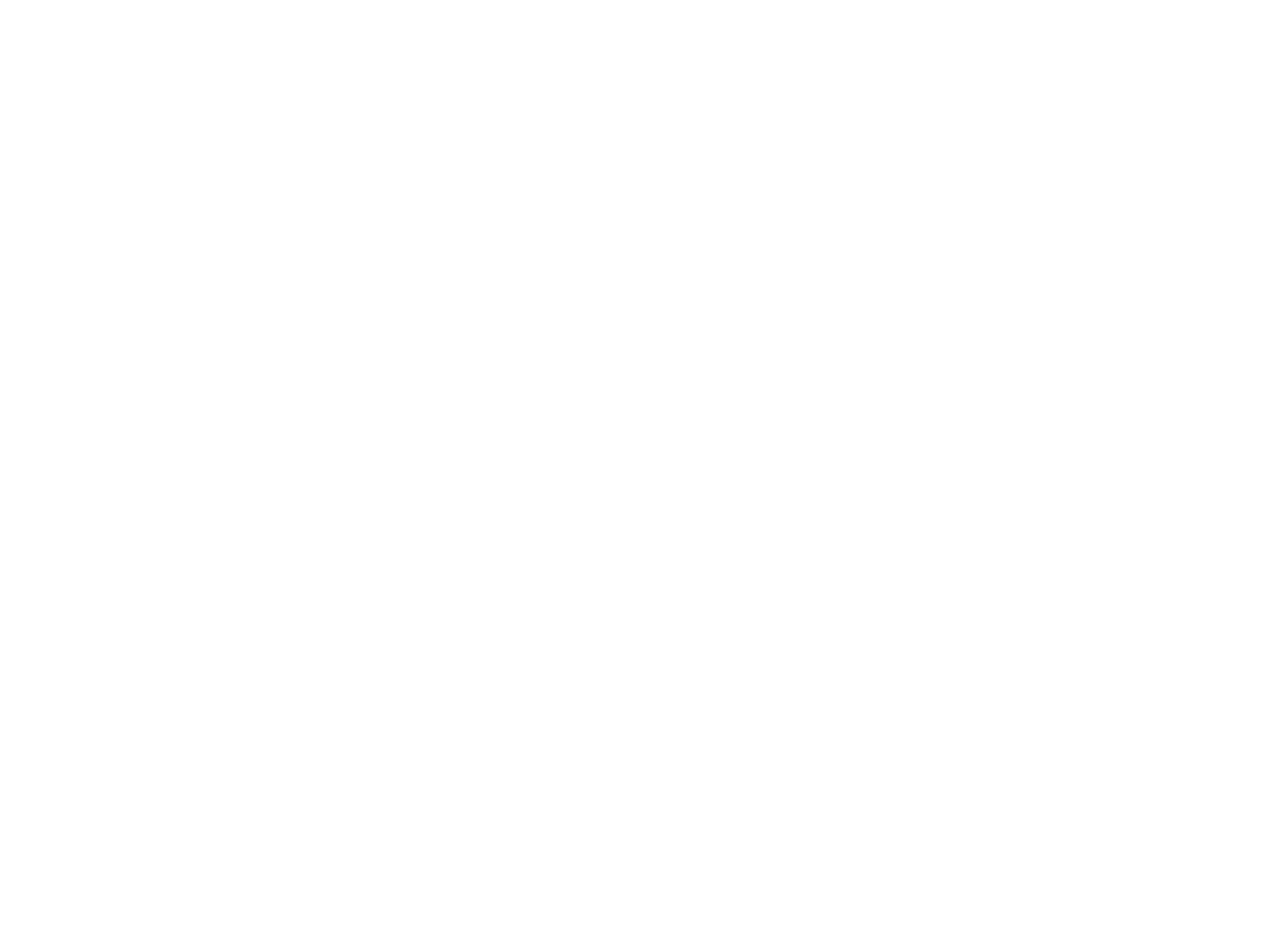
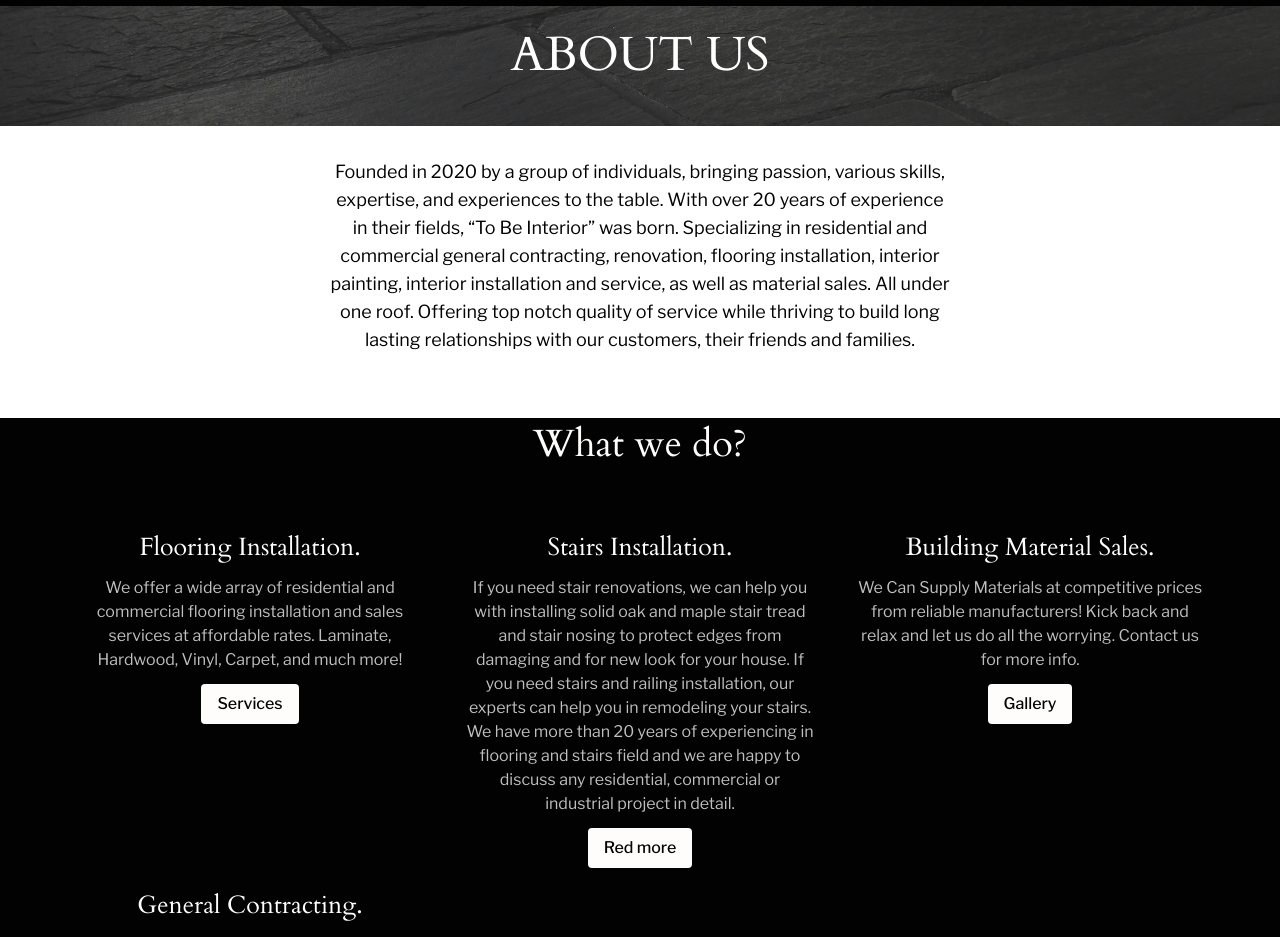
Before and after one commit to phanhuulan1/Tony-wood-floor-stairs-tiles, a Next.js app: page /about in a window 1280 px wide. Shown: the part 181-1118 px from the top of the page. Before the commit the page ends 800 px from the top, so only its background shows below. Built offline with nearby package versions, Linux system fonts and the light colour scheme.

Commit message:
Create about page

```diff
--- a/src/app/about/page.tsx
+++ b/src/app/about/page.tsx
@@ -1,7 +1,106 @@
+import Footer from "@/components/Footer";
+import Header from "@/components/Header";
+import Link from "next/link";
+import AboutBannerBg from "../../assets/images/about-banner-bg.jpeg";
+
 const AboutPage = () => {
   return (
-    <main>
-      <h1>About page</h1>
+    <main id="about-page">
+      <Header />
+      <section className="section banner-section">
+        <div className="banner-wrapper">
+          <img
+            className="banner-img"
+            src={AboutBannerBg.src}
+            alt="Banner Background Image"
+          />
+          <div className="banner-bg-overlay" />
+          <div className="container banner-content">
+            <h1 className="banner-title">ABOUT US</h1>
+          </div>
+        </div>
+      </section>
+      <section className="section our-story-section">
+        <div className="container">
+          <p className="our-story-desc">
+            Founded in 2020 by a group of individuals, bringing passion, various
+            skills, expertise, and experiences to the table. With over 20 years
+            of experience in their fields, “To Be Interior” was born.
+            Specializing in residential and commercial general contracting,
+            renovation, flooring installation, interior painting, interior
+            installation and service, as well as material sales. All under one
+            roof. Offering top notch quality of service while thriving to build
+            long lasting relationships with our customers, their friends and
+            families.
+          </p>
+        </div>
+      </section>
+      <section className="section why-us-section">
+        <div className="container">
+          <h2 className="section-title">What we do?</h2>
+          <ul className="row why-us-list">
+            <li className="col-4 col-small-12 why-us-item">
+              <div className="card-body">
+                <p className="card-title">Flooring Installation.</p>
+                <p className="card-sub-title">
+                  We offer a wide array of residential and commercial flooring
+                  installation and sales services at affordable rates. Laminate,
+                  Hardwood, Vinyl, Carpet, and much more!
+                </p>
+                <Link className="card-link" href="/services">
+                  Services
+                </Link>
+              </div>
+            </li>
+            <li className="col-4 col-small-12 why-us-item">
+              <div className="card-body">
+                <p className="card-title">Stairs Installation.</p>
+                <p className="card-sub-title">
+                  If you need stair renovations, we can help you with installing
+                  solid oak and maple stair tread and stair nosing to protect
+                  edges from damaging and for new look for your house. If you
+                  need stairs and railing installation, our experts can help you
+                  in remodeling your stairs. We have more than 20 years of
+                  experiencing in flooring and stairs field and we are happy to
+                  discuss any residential, commercial or industrial project in
+                  detail.
+                </p>
+                <Link className="card-link" href="/services">
+                  Red more
+                </Link>
+              </div>
+            </li>
+            <li className="col-4 col-small-12 why-us-item">
+              <div className="card-body">
+                <p className="card-title">Building Material Sales.</p>
+                <p className="card-sub-title">
+                  We Can Supply Materials at competitive prices from reliable
+                  manufacturers! Kick back and relax and let us do all the
+                  worrying. Contact us for more info.
+                </p>
+                <Link className="card-link" href="/gallery">
+                  Gallery
+                </Link>
+              </div>
+            </li>
+            <li className="col-4 col-small-12 why-us-item">
+              <div className="card-body">
+                <p className="card-title">General Contracting.</p>
+                <p className="card-sub-title">
+                  Offer a wide variety of residential and commercial
+                  installation and renovation contracting services. Kitchen ,
+                  dry wall and taping, handyman work, furniture assembly and
+                  much more!
+                </p>
+                <Link className="card-link" href="/contact-us">
+                  Contact us
+                </Link>
+              </div>
+            </li>
+          </ul>
+        </div>
+      </section>
+      <Footer />
     </main>
   );
 };
--- a/src/app/globals.css
+++ b/src/app/globals.css
@@ -8,6 +8,7 @@
 @import url('../styles/header.css');
 
 @import url('../styles/services.css');
+@import url('../styles/about.css');
 
 
 
--- /dev/null
+++ b/src/styles/about.css
@@ -0,0 +1,36 @@
+#about-page>header {
+  background-color: var(--deep-black);
+}
+
+#about-page>.why-us-section {
+  background-color: var(--deep-black);
+}
+
+#about-page .our-story-section .our-story-desc {
+  padding-top: 32px;
+  padding-bottom: 64px;
+  max-width: 620px;
+  margin: 0 auto;
+  font-family: "Libre Franklin";
+  color: var(--deep-black);
+  font-size: var(--font-18);
+  font-weight: 400;
+  line-height: 28px;
+  text-align: center;
+}
+
+#about-page .banner-section {
+  padding-bottom: 0;
+}
+
+#about-page .banner-img {
+  height: 120px;
+  min-height: 100px;
+}
+
+#about-page .banner-title {
+  font-family: "Cardo";
+  color: var(--white);
+  font-size: var(--font-48);
+  font-weight: 400;
+}
--- a/src/styles/variables.css
+++ b/src/styles/variables.css
@@ -15,6 +15,7 @@
   --font-28: 28px;
   --font-32: 32px;
   --font-38: 38px;
+  --font-48: 48px;
   --font-57: 57px;
 }
 
```
Also changed, not shown: src/assets/images/about-banner-bg.jpeg (added).
